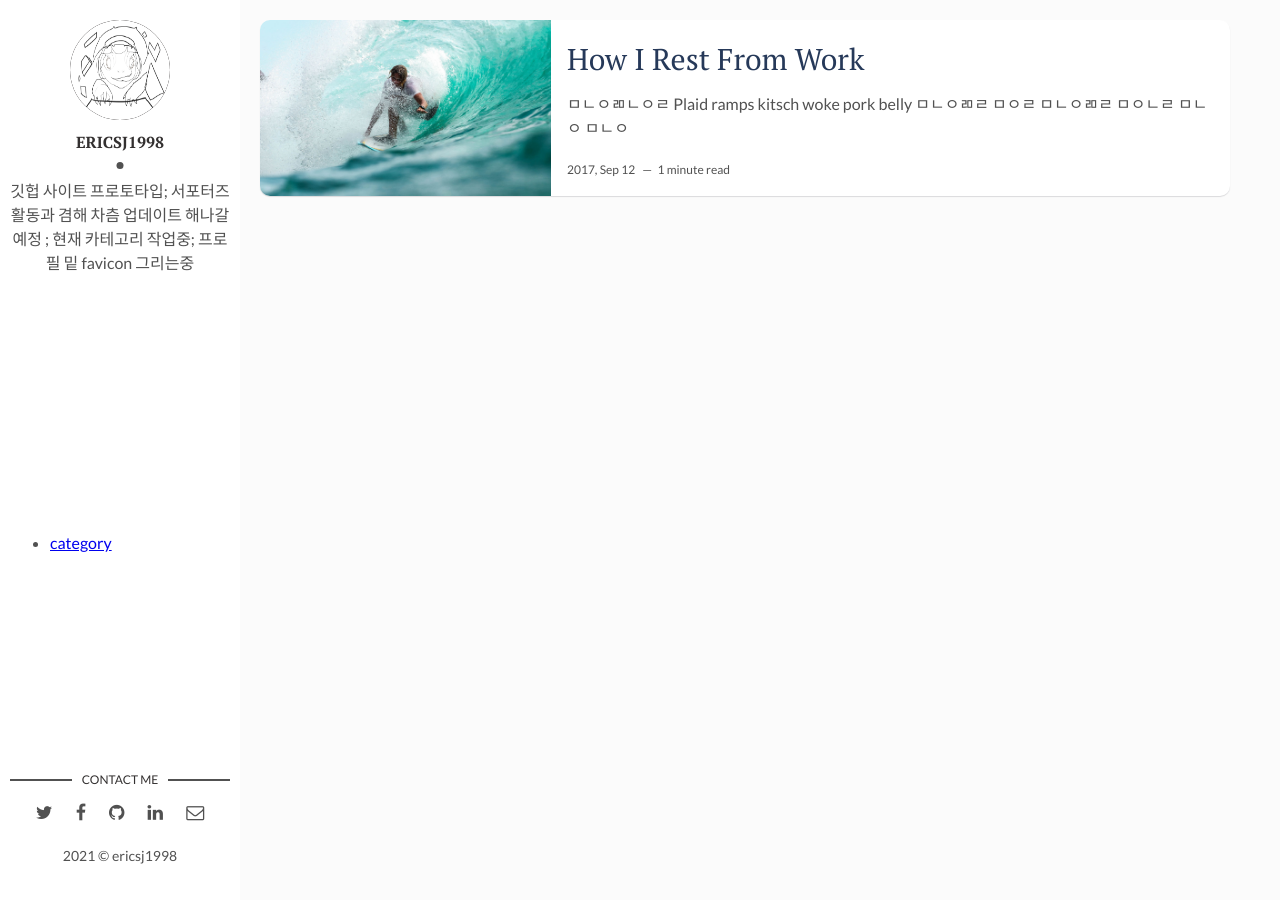
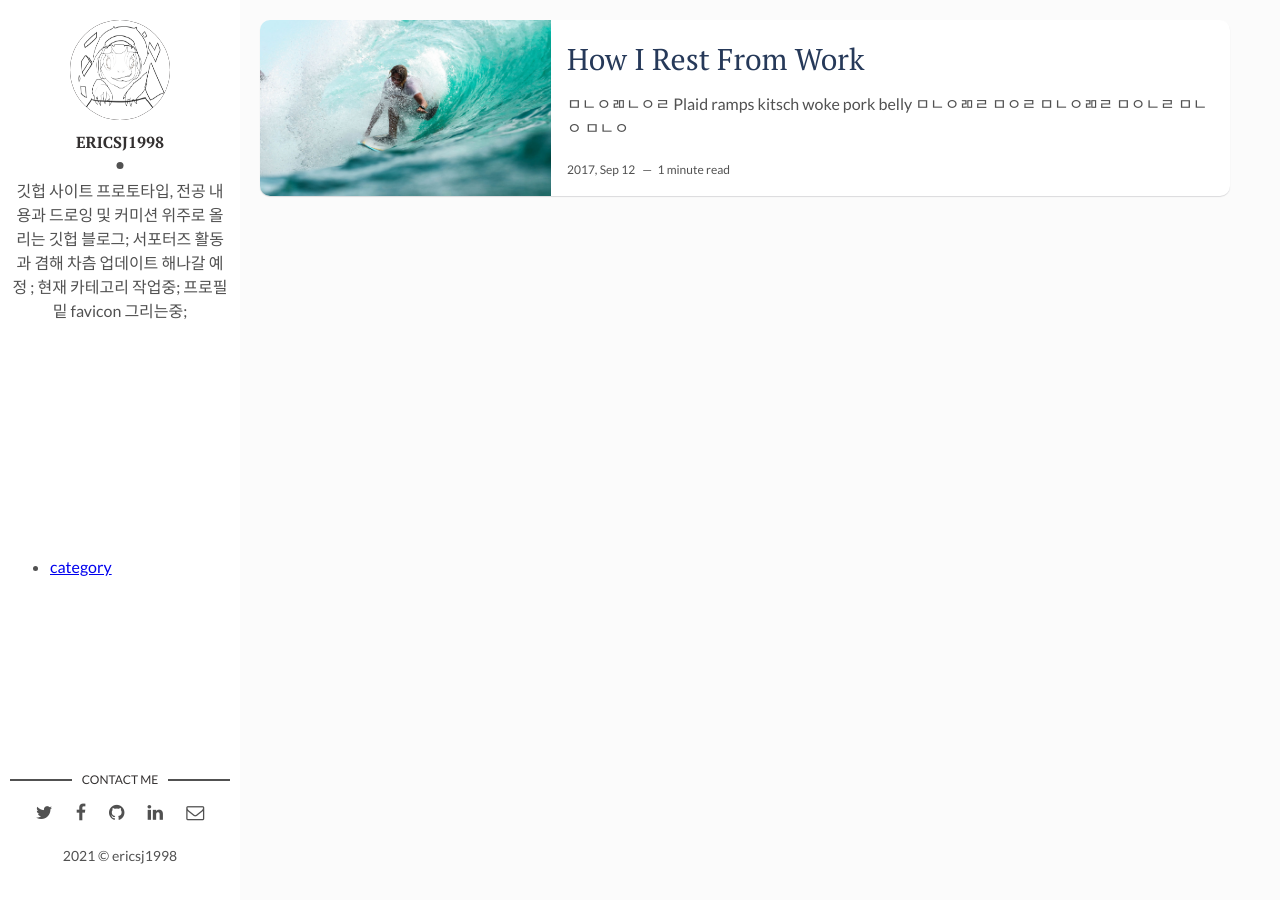
Before and after one commit to ericsj1998/ericsj1998.github.io, a Jekyll site: the page built from index.html, in a window 1280 px wide. Built offline with Jekyll 4.4.1, drawn with Linux system fonts in a browser that asks for light colours; the list of posts is cut into pages by our own code.

Commit message:
Update _config.yml

```diff
--- a/_config.yml
+++ b/_config.yml
@@ -1,4 +1,4 @@
-title: ERICSJ1998 GIT
+title: ERICSJ1998 GIT BLOG
 description: > # this means to ignore newlines until "baseurl:"
   한국에 사는 평범한 그림그리기 좋아하는 컴공쟁이의 깃헙페이지
 permalink: ':title/'
@@ -9,7 +9,7 @@ site-twitter: #if your site has a twitter account, enter it here
 # Author Settings
 author: ericsj1998 # add your name
 author-img: ericsj1998pro.jpg # add your photo
-about-author: 깃헙 사이트 프로토타입; 서포터즈 활동과 겸해 차츰 업데이트 해나갈 예정 ;  현재 카테고리 작업중;   프로필 밑 favicon 그리는중  # add description
+about-author: 깃헙 사이트 프로토타입, 전공 내용과 드로잉 및 커미션 위주로 올리는 깃헙 블로그; 서포터즈 활동과 겸해 차츰 업데이트 해나갈 예정 ;  현재 카테고리 작업중;   프로필 밑 favicon 그리는중;  # add description
 social-twitter: sdf # add your Twitter handle
 social-facebook: sdf # add your Facebook handle
 social-github: ericsj1998 # add your Github handle
```
